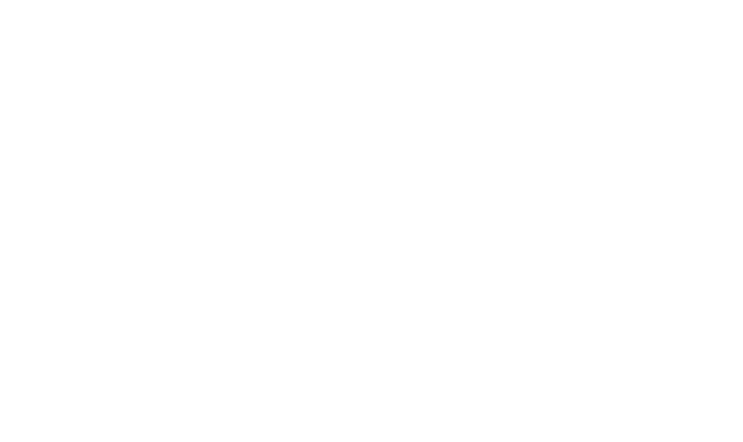
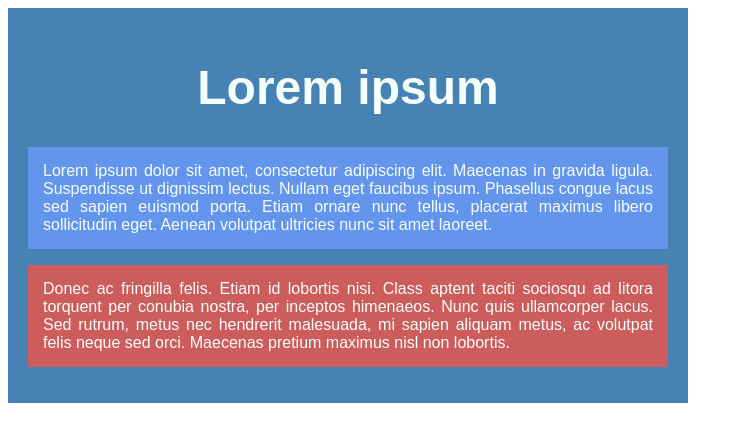
Before and after one commit to btdeets/hello-world, a plain HTML site: page index.html in a window 1280 px wide. Shown: the whole page, without its empty margins (0-743 px from the left). Drawn offline with Linux system fonts and the light colour scheme.

```diff
--- a/css/style.css
+++ b/css/style.css
@@ -0,0 +1,23 @@
+
+#wrapper {
+	width: 40em;
+	padding: 20px;
+	background: steelblue;
+	font-family: sans-serif;
+	color: mintcream;
+}
+
+h1 {
+	font-size: 3em;
+	text-align: center;
+}
+
+p {
+	padding: 15px;
+	background: cornflowerblue;
+	text-align: justify;
+}
+
+.highlighted {
+	background-color: indianred;
+}
--- a/index.html
+++ b/index.html
@@ -4,10 +4,15 @@
 	<meta charset="UTF-8">
 	<title>Hello World</title>
 	<link rel="stylesheet" type="text/css" href="css/style.css">
-	<script src="js/jquery-2.1.3.min.js" type="text/javascript"></script>
+	<script src="js/jquery.min.js" type="text/javascript"></script>
 	<script src="js/script.js" type="text/javascript"></script>
 </head>
 <body>
+	<div id="wrapper">
+	    <h1>Lorem ipsum</h1>
+	    <p>Lorem ipsum dolor sit amet, consectetur adipiscing elit. Maecenas in gravida ligula. Suspendisse ut dignissim lectus. Nullam eget faucibus ipsum. Phasellus congue lacus sed sapien euismod porta. Etiam ornare nunc tellus, placerat maximus libero sollicitudin eget. Aenean volutpat ultricies nunc sit amet laoreet. </p>
+	    <p class="highlighted">Donec ac fringilla felis. Etiam id lobortis nisi. Class aptent taciti sociosqu ad litora torquent per conubia nostra, per inceptos himenaeos. Nunc quis ullamcorper lacus. Sed rutrum, metus nec hendrerit malesuada, mi sapien aliquam metus, ac volutpat felis neque sed orci. Maecenas pretium maximus nisl non lobortis.</p>
+	</div>
 
 </body>
 </html>
```
Also changed, not shown: css-best-practices.css (added, +32 -0 lines), js/jquery.min.js (renamed from js/jquery-2.1.3.min.js).
